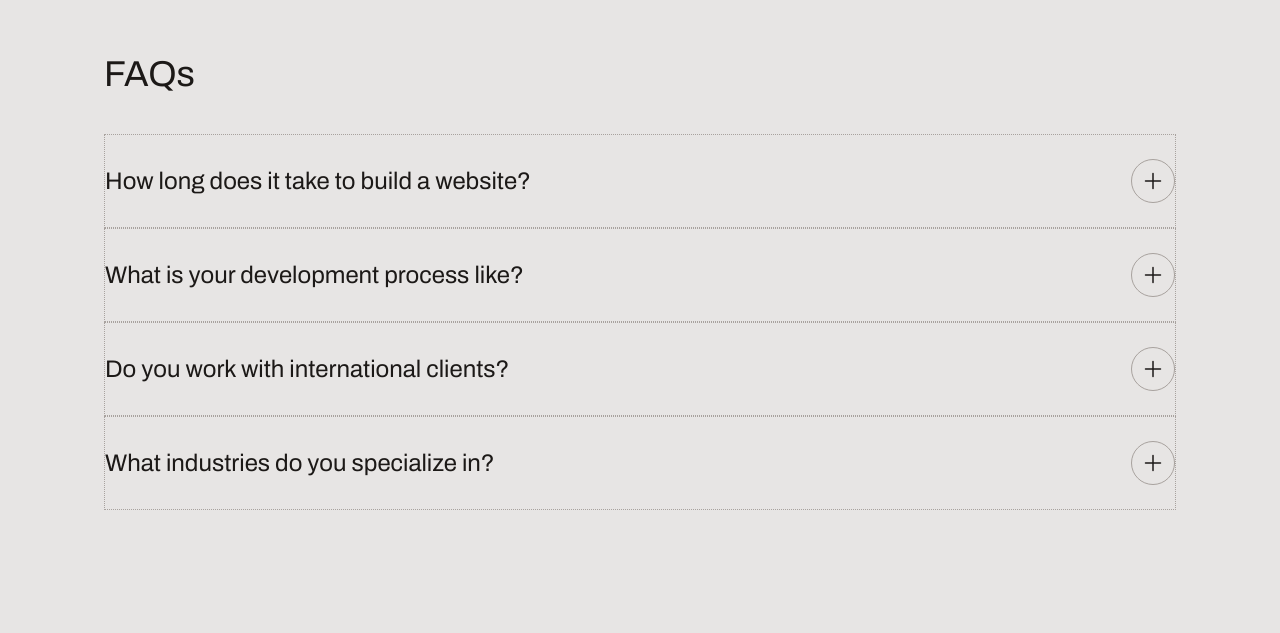
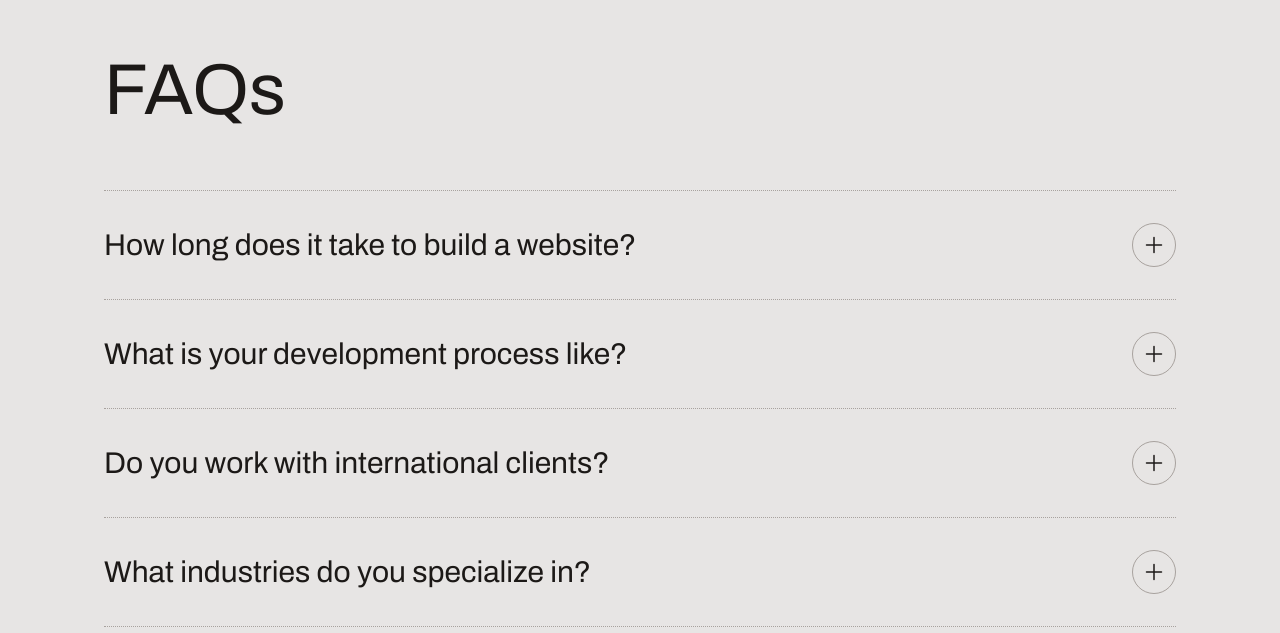
Before and after one commit to Jisap/minimal-single-page-portfolio, a Next.js app: page / in a window 1280 px wide. Shown: the part 4430-5063 px from the top of the page. Built offline with nearby package versions, Linux system fonts and the light colour scheme.

Commit message:
FAQs section

```diff
--- a/src/sections/FAQs.tsx
+++ b/src/sections/FAQs.tsx
@@ -28,12 +28,12 @@ const FAQs: FC = () => {
   return (
     <section className="section">
       <div className="container">
-        <h2 className="text-4xl">FAQs</h2>
-        <div className="mt-10">
+        <h2 className="text-4xl md:text-7xl">FAQs</h2>
+        <div className="mt-10 md:mt-16">
           {faqs.map(({ question, answer }) => (
-            <div key={question} className="border border-stone-400 border-dotted py-6">
+            <div key={question} className="border-t border-stone-400 border-dotted py-6 md:py-8 last:border-b">
               <div className="flex items-center justify-between gap-4">
-                <div className="text-2xl">{question}</div>
+                <div className="text-2xl md:text-3xl">{question}</div>
                 <div className="inline-flex items-center justify-center size-11 border border-stone-400 rounded-full shrink-0">
                   <svg
                     xmlns="http://www.w3.org/2000/svg"
```
